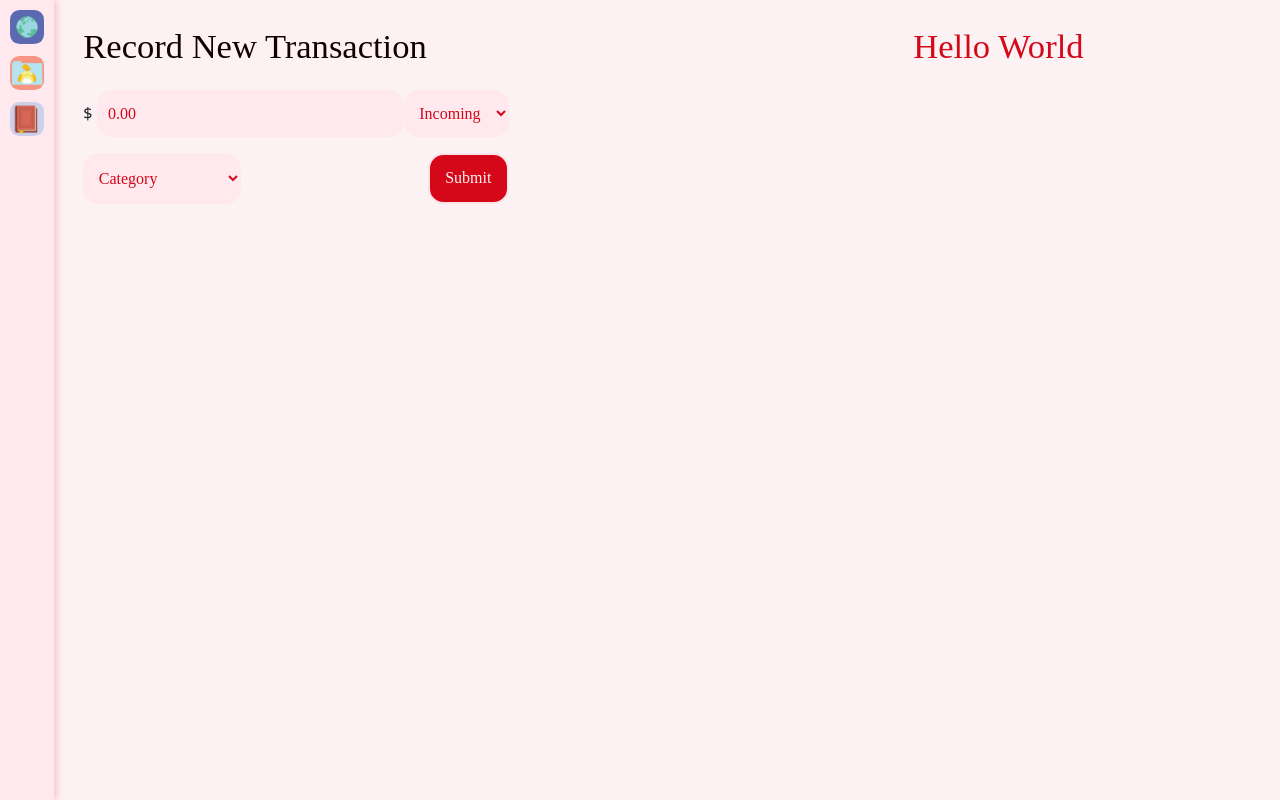
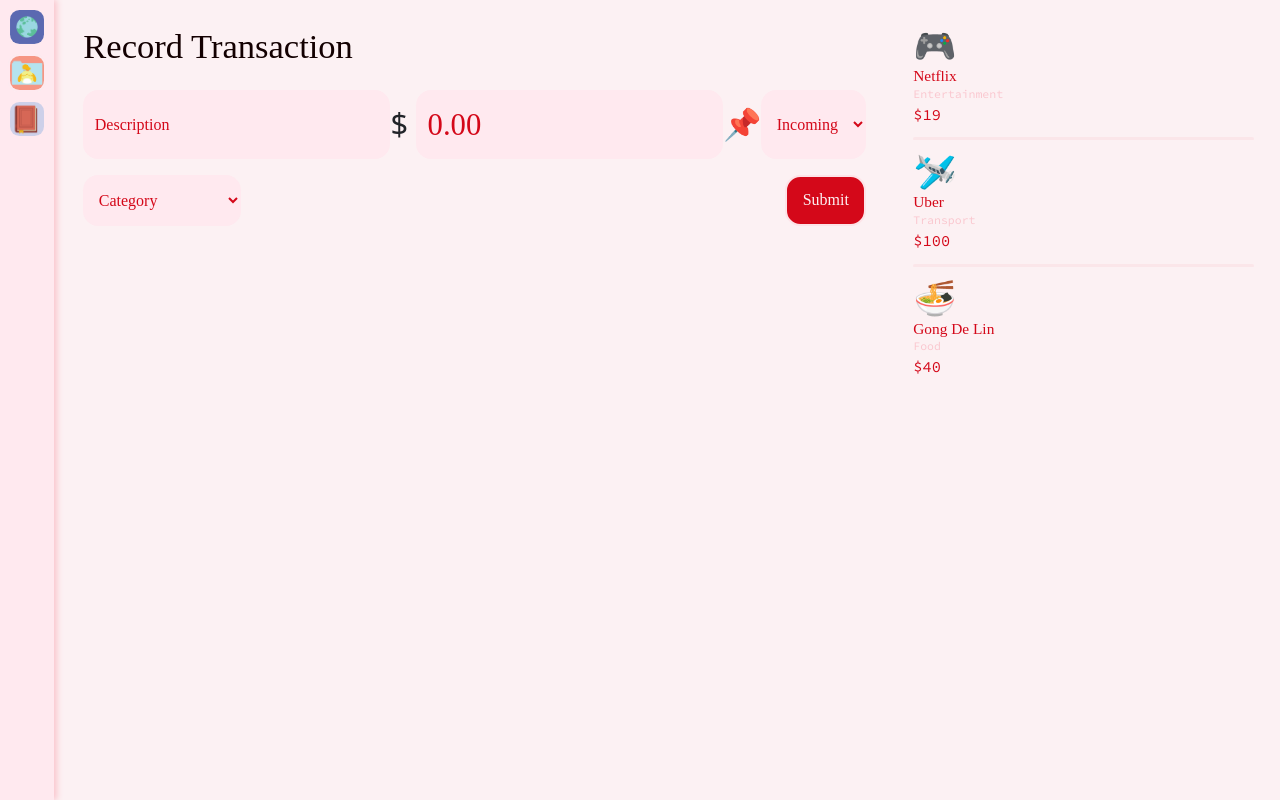
Before and after one commit to jmhar3/DreamJournal_app, a React (Create React App) app: page /financepage in a window 1280 px wide. Built offline with nearby package versions, Linux system fonts and the light colour scheme; sample sign-in values are in the browser's storage; a web font is replaced by a local one.

Commit message:
dynamically render transactions list

```diff
--- a/src/components/TransactionForm.js
+++ b/src/components/TransactionForm.js
@@ -3,6 +3,7 @@ import { useDispatch } from 'react-redux';
 import { v4 as uuidv4 } from 'uuid';
 
 const TransactionForm = () => {
+    const labelRef = useRef();
     const amountRef = useRef();
     const directionRef = useRef();
     const categoryRef = useRef();
@@ -14,9 +15,10 @@ const TransactionForm = () => {
             type: "ADD_TRANSACTION",
             transaction: {
                 key: uuidv4(),
-                label: amountRef.current.value,
-                due_date: directionRef.current.value,
-                priority: categoryRef.current.value
+                label: labelRef.current.value,
+                amount: amountRef.current.value,
+                direction: directionRef.current.value,
+                category: categoryRef.current.value
             }
         })
     }
@@ -24,6 +26,7 @@ const TransactionForm = () => {
     return (
         <div className="form">
             <div>
+                <input type="text" placeholder="Description" ref={labelRef} />
                 <label>$ <input type="number" placeholder="0.00" ref={amountRef} /></label>
                 <select ref={directionRef}>
                     <option value="incoming">Incoming</option>
--- a/src/components/TransactionsList.js
+++ b/src/components/TransactionsList.js
@@ -1,6 +1,7 @@
 import { Link } from "react-router-dom";
+import { connect } from 'react-redux';
 
-const TransactionsList = ({transactionss}) => {
+const TransactionsList = ({transactions}) => {
     function categoryEmoji(category) {
         switch (category) {
             case 'clothing':
@@ -44,18 +45,25 @@ const TransactionsList = ({transactionss}) => {
     const sampleFour = ['Gong De Lin', 'food', '$40']
 
     return (
+        // {transactions.length < 0 ? (
+        //     <ul>
+        //         {transactions.map(transaction => {
+        //             <li key={transaction.key}>
+        //                 <span>
+        //                       <h1>{categoryEmoji(transaction.category)}</h1>
+        //                       <div className="transactions-label">
+        //                           <h5>{transaction.label}</h5>
+        //                           <p className="label">{capitalize(transaction.category)}</p>
+        //                       </div>
+        //                 </span>
+        //                 <p>${transaction.amount}</p>
+        //             </li>
+        //             <hr />
+        //         })}
+        //     </ul>
+        // ) : null}
+
         <ul>
-            <li>
-                <span>
-                    <h1>{categoryEmoji(sampleOne[1])}</h1>
-                    <div className="transactions-label">
-                        <h5>{sampleOne[0]}</h5>
-                        <p className="label">{capitalize(sampleOne[1])}</p>
-                    </div>
-                </span>
-                <p>{sampleOne[2]}</p>
-            </li>
-            <hr />
             <li>
                 <span>
                     <h1>{categoryEmoji(sampleTwo[1])}</h1>
@@ -92,4 +100,8 @@ const TransactionsList = ({transactionss}) => {
     )
 }
 
-export default TransactionsList;
+const mapStateToProps = state => {
+    return { transactions: state.transactions }
+}
+
+export default connect(mapStateToProps)(TransactionsList);
--- a/src/pages/FinancePage.js
+++ b/src/pages/FinancePage.js
@@ -1,14 +1,17 @@
 import TransactionForm from '../components/TransactionForm';
+import TransactionsList from '../components/TransactionsList';
 
 const FinancePage = () => {
     return (
         <div id="goal-db" >
             <section className="dashboard-left">
-                <h1>Record New Transaction</h1>
+                <h1>Record Transaction</h1>
                 <TransactionForm />
             </section>
             <section className="dashboard-right ">
-                <h1>Hello World</h1>
+                <div>
+                    <TransactionsList />
+                </div>
             </section>
         </div>
     )
```
